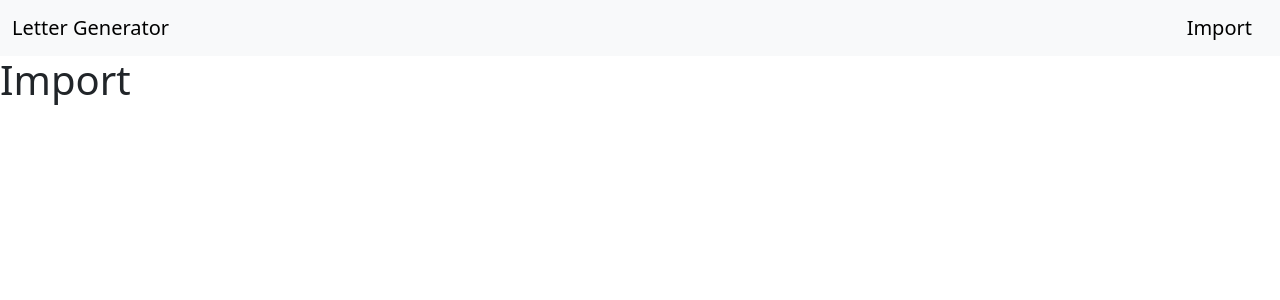
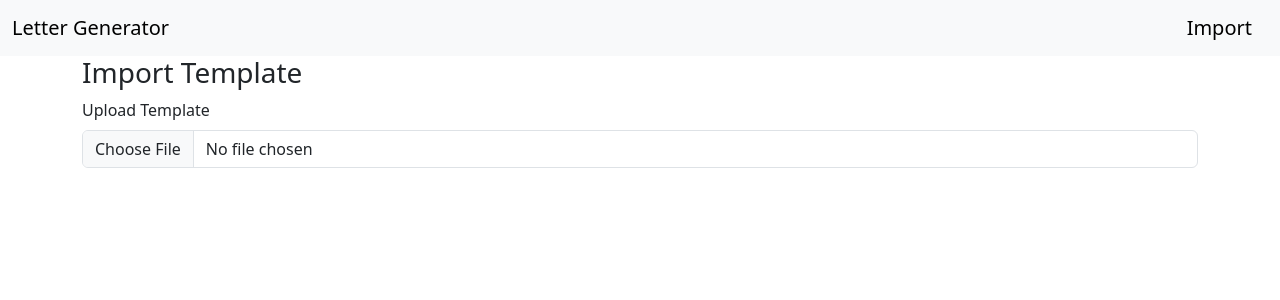
Before and after one commit to gautamnaik1994/letter-generator, a React (Vite) app: page /import in a window 1280 px wide. Shown: the top 300 px of the page. Built offline with nearby package versions, Linux system fonts and the light colour scheme.

Commit message:
added import template

```diff
--- a/src/pages/Home.jsx
+++ b/src/pages/Home.jsx
@@ -2,10 +2,13 @@ import { useState, useRef, useEffect } from 'react';
 import { nanoid } from 'nanoid';
 import JsPDF from 'jspdf';
 import SampleTemplate from '../template/offer-letter.json';
+import { useLocation } from "react-router-dom";
 
 const htmlString = SampleTemplate["html"];
 
 export default function Home() {
+  const { state } = useLocation();
+  console.log("state", state);
   const [variableMode, setVariableMode] = useState(true);
   const [btnCoords, setBtnCoords] = useState({ left: 0, top: 0 });
   const [html, setHtml] = useState(htmlString);
@@ -67,8 +70,8 @@ export default function Home() {
         value: tag.textContent
       });
     });
-      setVariables(variableData);
-      setHtml(editor.current.innerHTML);
+    setVariables(variableData);
+    setHtml(editor.current.innerHTML);
   };
 
   const handleValueChange = (e, id) => {
@@ -98,7 +101,7 @@ export default function Home() {
         })
       )
     );
-      setHtml(editor.current.innerHTML);
+    setHtml(editor.current.innerHTML);
   };
 
   useEffect(() => {
@@ -144,7 +147,7 @@ export default function Home() {
     const report = new JsPDF('portrait', 'pt', 'a4');
     editor.current.classList.add('clean-editor');
     report.html(editor.current, {
-      callback: function (pdf) {
+      callback: function(pdf) {
         pdf
           .save('myfile.pdf', { returnPromise: true })
           .then(editor.current.classList.remove('clean-editor'));
@@ -201,7 +204,7 @@ export default function Home() {
 
             />
             {showVariablBtn && (
-              <button type="button" style={{"--top":`${btnCoords.top}px`,"--left":`${btnCoords.left}px` }}  className="btn btn-primary btn-sm create-variable-btn" onClick={createVariable}>
+              <button type="button" style={{ "--top": `${btnCoords.top}px`, "--left": `${btnCoords.left}px` }} className="btn btn-primary btn-sm create-variable-btn" onClick={createVariable}>
                 Create Variable
               </button>
             )}
--- a/src/pages/Import.jsx
+++ b/src/pages/Import.jsx
@@ -1,9 +1,32 @@
 import React from 'react';
+import { useNavigate } from 'react-router-dom';
 
 const Import = () => {
+    const navigate = useNavigate();
+    const fileHandler = async (e) => {
+        if (e.target.files[0]) {
+            const file = e.target.files.item(0);
+            let text = await file.text();
+            let parsedText = JSON.parse(text);
+
+            if (!Object.hasOwn(parsedText, 'html')) {
+                alert('Invalid JSON file');
+            }
+            navigate('/?from_import', {
+                state: parsedText
+            });
+        }
+    }
+
     return (
-        <div>
-            <h1>Import</h1>
+        <div className="container">
+            <h3>Import Template</h3>
+            <div className="mb-3">
+                <label htmlFor="formFile" className="form-label">
+                    Upload Template
+                </label>
+                <input className="form-control" type="file" onChange={fileHandler} accept=".json" />
+            </div>
         </div>
     );
 };
```
